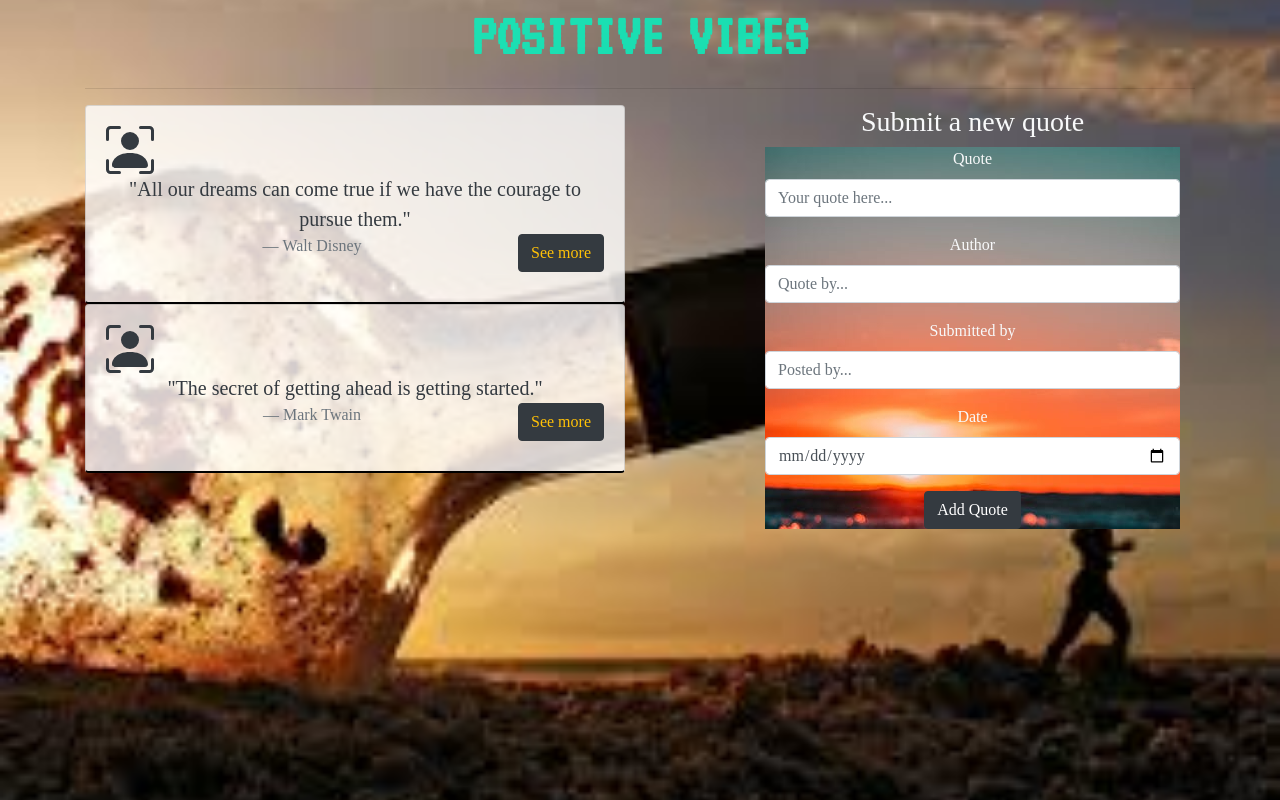
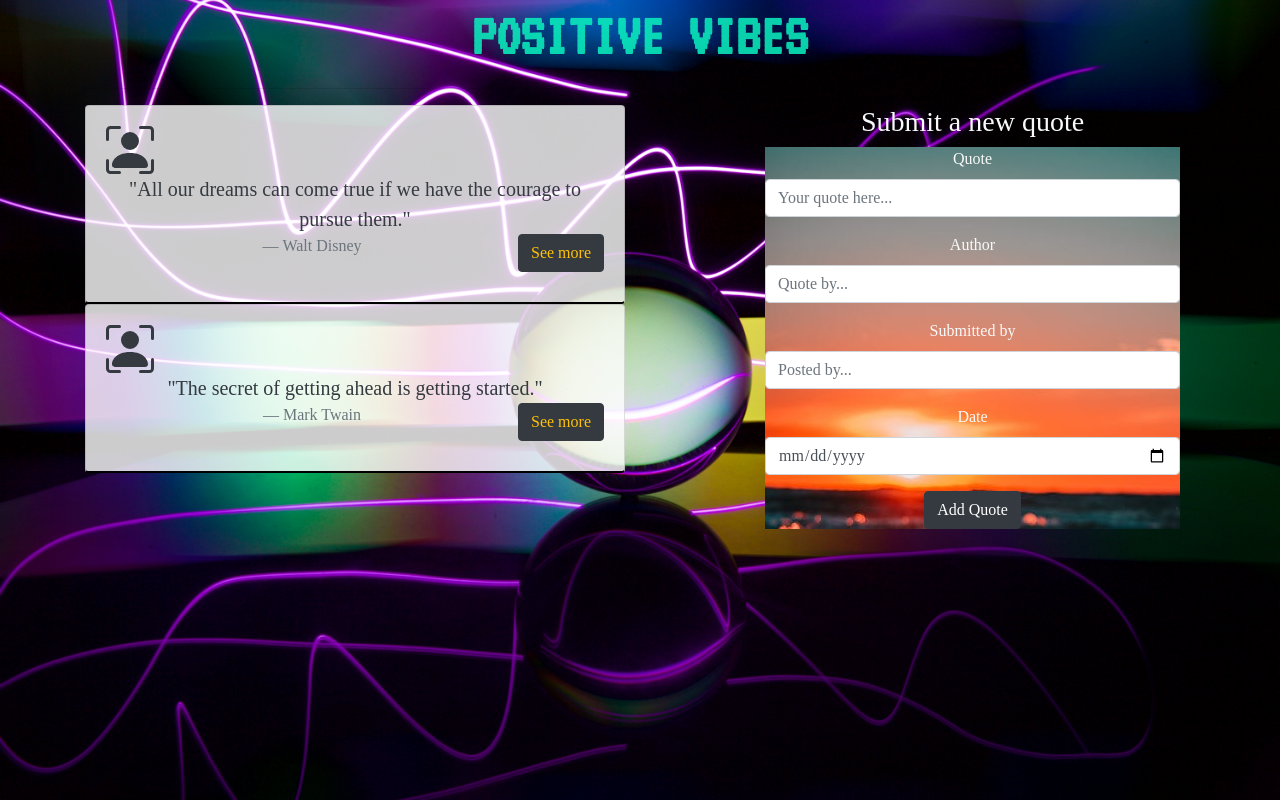
Before and after one commit to Winnyk15/QUOTES, an Angular app: page / in a window 1280 px wide. Built offline with nearby package versions, Linux system fonts and the light colour scheme; a web font is replaced by a local one.

Commit message:
add background image to css file

```diff
--- a/src/styles.css
+++ b/src/styles.css
@@ -6,7 +6,7 @@
 }
 
 body {
-    background-image: url("../src/assets/bottle.jpeg");
+    background-image: url("../src/assets/creative.jpg");
     background-position: center center;
     background-size: cover;
     background-repeat: no-repeat;
```
Also changed, not shown: src/assets/bottle.jpeg (deleted), src/assets/creative.jpg (added).
